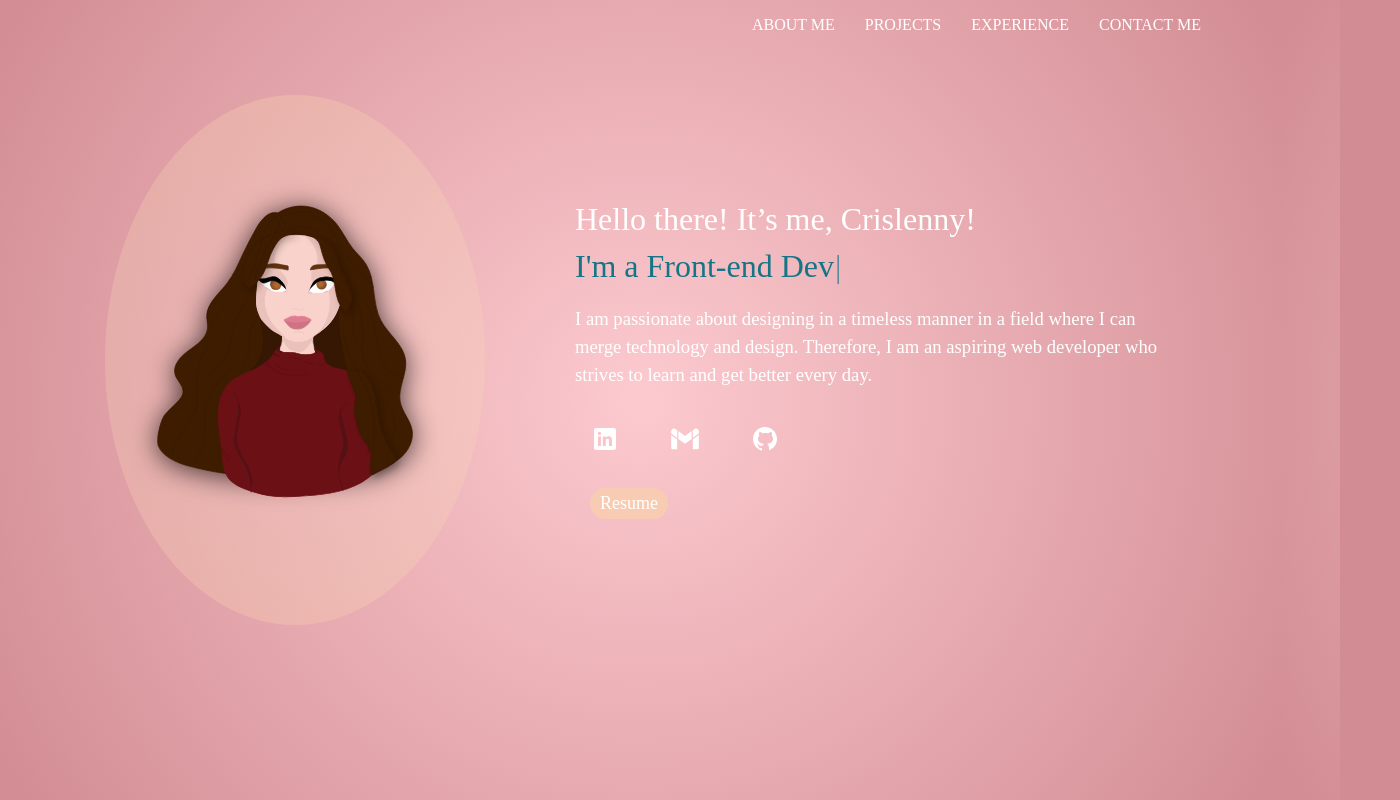
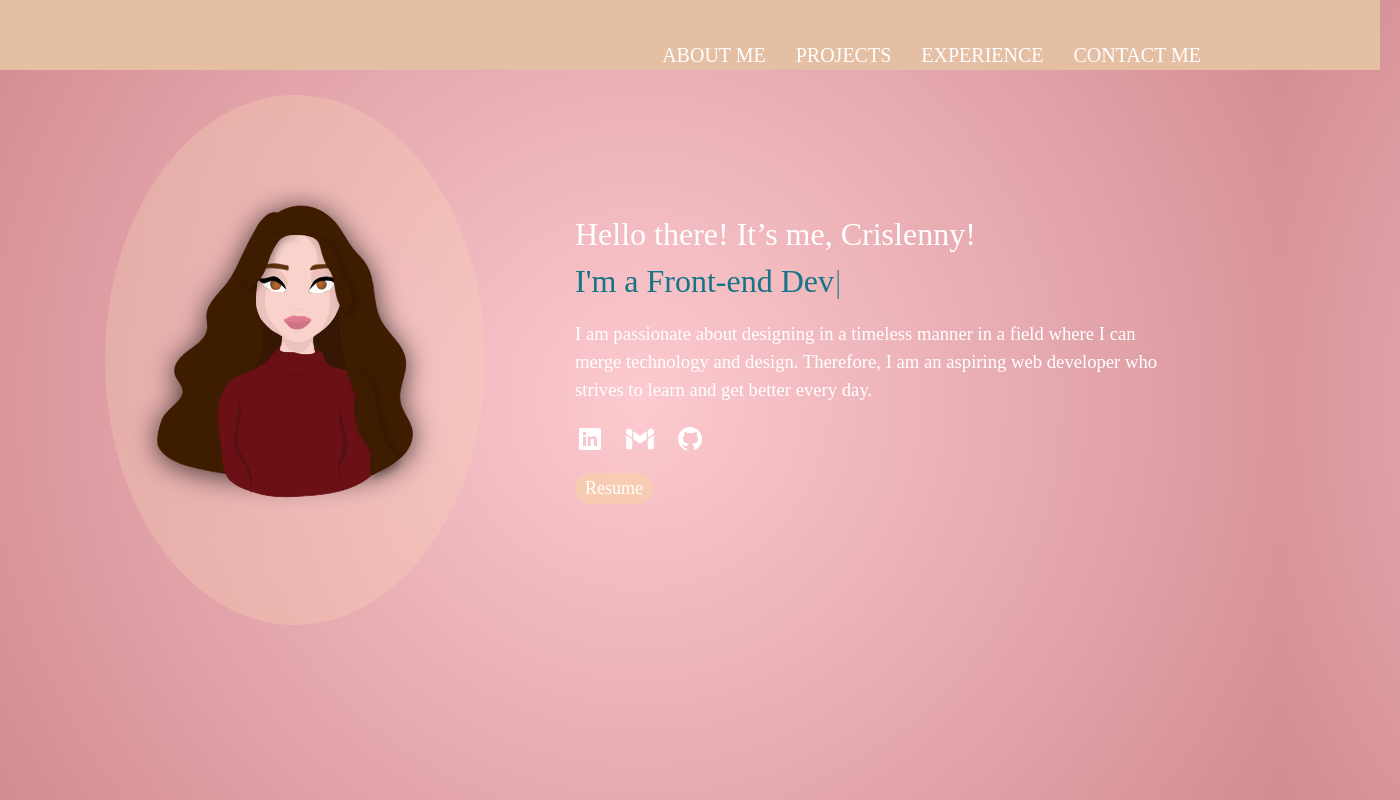
Before and after one commit to cuceta/PersonalPorfilio, a React (Vite) app: page / in a window 1280 px wide. Shown: the top 800 px of the page, 1400 px wide, since content can reach past the window. Built offline with nearby package versions, Linux system fonts and the light colour scheme; a web font is replaced by a local one.

Commit message:
Styling changes

```diff
--- a/src/components/ContactMe/ContactMe.css
+++ b/src/components/ContactMe/ContactMe.css
@@ -2,6 +2,10 @@ h1 {
     text-align: center;
     margin-bottom: 30px;
     color: white;
+}
+
+.contact{
+    /*padding: 100px;*/
 }
 
 
--- a/src/components/ContactMe/ContactMe.jsx
+++ b/src/components/ContactMe/ContactMe.jsx
@@ -4,7 +4,7 @@ import './ContactMe.css'
 const ContactMe = () => {
 
     return (
-        <section id='contact'>
+        <section className='contact' id='contact'>
             <h1>Contact Me!</h1>
             <form action="https://formspree.io/f/xdkaedng" method='post'>
                 <div className='content-wrapper'>
--- a/src/components/Experience/Experience.css
+++ b/src/components/Experience/Experience.css
@@ -4,6 +4,7 @@ body{
 
 .experience{
     font-family: "Italiana", serif;
+    padding: 100px;
 }
 
 .experience h1 {
--- a/src/components/Navbar/Navbar.css
+++ b/src/components/Navbar/Navbar.css
@@ -7,22 +7,24 @@
     font-weight: 400;
     font-style: normal;
     width: 100%;
-    height: 50px;
+    height: 70px;
     position: fixed;
     z-index: 100;
     flex-direction: row;
     flex-wrap: wrap;
+    background: rgb(229, 191, 163);
 }
 
 .nav {
     display: flex;
     justify-content: right;
     list-style: none;
-    margin: 0;
+    margin-top:40px;
     margin-right: 5%;
+    font-size: 20px;
 }
 
-a {
+.navbar a {
     margin: 15px;
     color: white;
     text-decoration: none;
@@ -32,7 +34,7 @@ a {
 
 a:hover,
 a:focus{
-    color: #BC141D;
+    color: #D28C93;
 }
 
 html{
```
